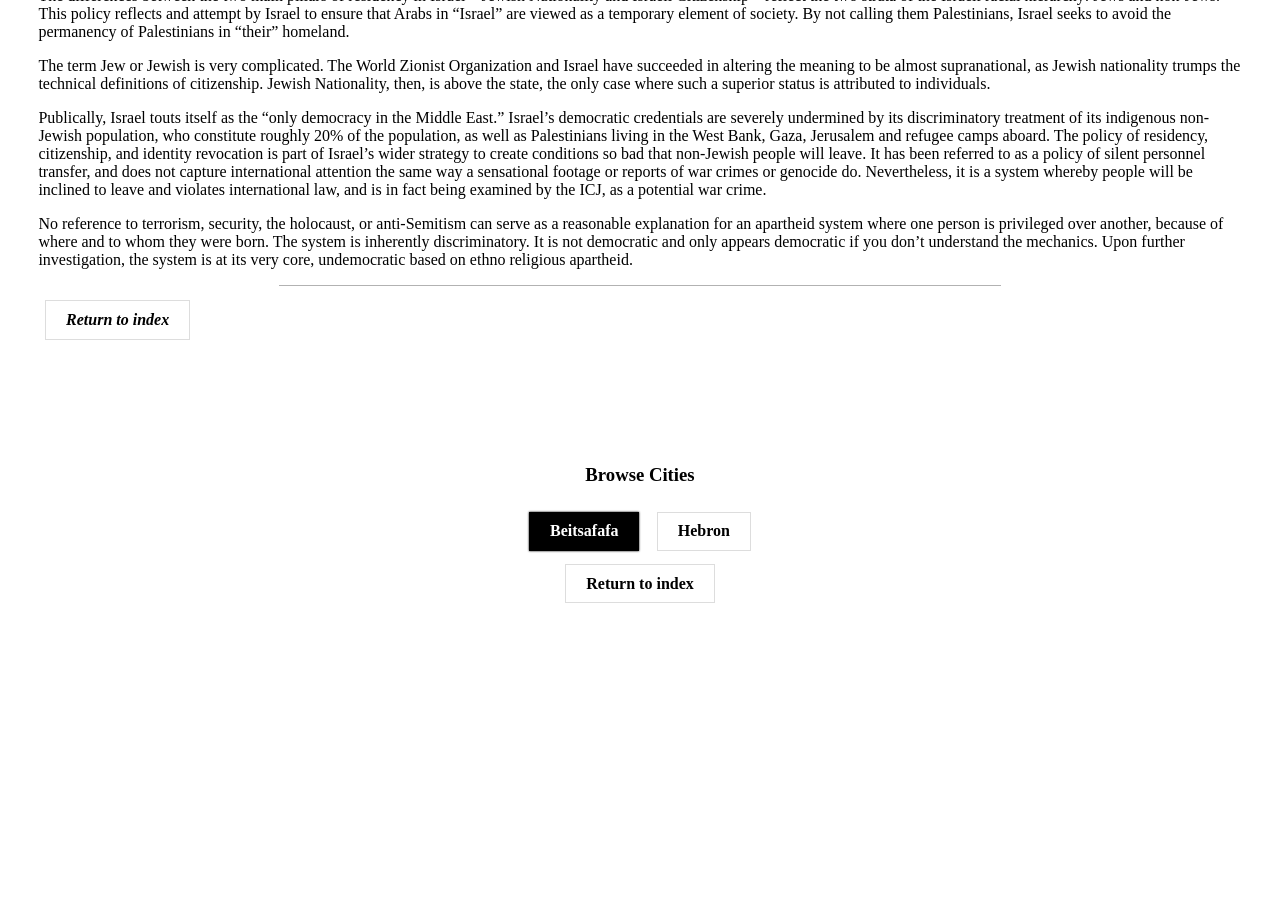
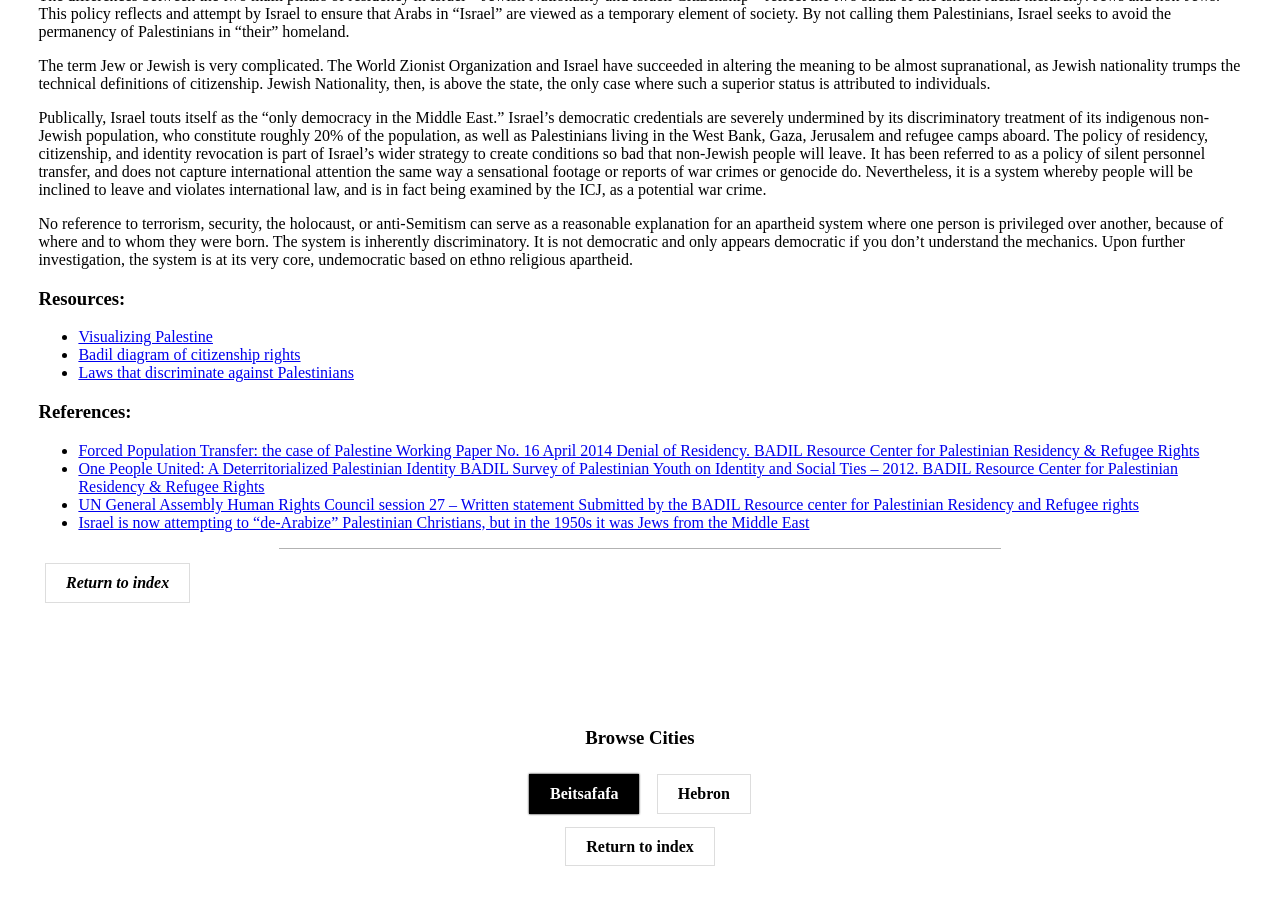
Before and after one commit to thepeopleofpalestine/thepeopleofpalestine.github.io, a Jekyll site: the page built from _cities/beitsafafa.md, in a window 1280 px wide and 900 px high, scrolled down 2563 px. Built offline with Jekyll 4.4.1, drawn with Linux system fonts in a browser that asks for light colours; some web fonts are replaced; before the commit the page ends 3200 px from its top, so only the background shows below that.

Commit message:
Update beitsafafa.md

```diff
--- a/_cities/beitsafafa.md
+++ b/_cities/beitsafafa.md
@@ -95,3 +95,15 @@ The term Jew or Jewish is very complicated. The World Zionist Organization and I
 Publically, Israel touts itself as the “only democracy in the Middle East.” Israel’s democratic credentials are severely undermined by its discriminatory treatment of its indigenous non-Jewish population, who constitute roughly 20% of the population, as well as Palestinians living in the West Bank, Gaza, Jerusalem and refugee camps aboard. The policy of residency, citizenship, and identity revocation is part of Israel’s wider strategy to create conditions so bad that non-Jewish people will leave. It has been referred to as a policy of silent personnel transfer, and does not capture international attention the same way a sensational footage or reports of war crimes or genocide do. Nevertheless, it is a system whereby people will be inclined to leave and violates international law, and is in fact being examined by the ICJ, as a potential war crime.
 
 No reference to terrorism, security, the holocaust, or anti-Semitism can serve as a reasonable explanation for an apartheid system where one person is privileged over another, because of where and to whom they were born. The system is inherently discriminatory. It is not democratic and only appears democratic if you don’t understand the mechanics. Upon further investigation, the system is at its very core, undemocratic based on ethno religious apartheid.
+
+### **Resources**:
+* [Visualizing Palestine](http://visualizingpalestine.org/visuals)
+* [Badil diagram of citizenship rights](http://badil.org/phocadownload/Badil_docs/publications/wp16-Residency.pdf)
+* [Laws that discriminate against Palestinians](http://www.badil.org/phocadownloadpap/Badil_docs/bulletins-and-briefs/bulletinno.26.pdf)
+
+### **References**:
+* [Forced Population Transfer: the case of Palestine Working Paper No. 16 April 2014 Denial of Residency. BADIL Resource Center for Palestinian Residency & Refugee Rights](http://badil.org/phocadownload/Badil_docs/publications/wp16-Residency.pdf)
+* [One People United: A Deterritorialized Palestinian Identity BADIL Survey of Palestinian Youth on Identity and Social Ties – 2012. BADIL Resource Center for Palestinian Residency & Refugee Rights](http://badil.org/phocadownload/Badil_docs/Working_Papers/WP-E-14.pdf)
+* [UN General Assembly Human Rights Council session 27 – Written statement
+ Submitted by the BADIL Resource center for Palestinian Residency and Refugee rights](http://www.badil.org/phocadownloadpap/legal-advocacy/un-human-rights-council/2014/Written%20statement%20submitted%20by%20the%20BADIL%20Resource%20center%20for%20Palestinian%20Residency%20and%20Refugee%20rights-%20End%20Israels%20policy%20of%20discriminatory%20child%20registration%20in%20Jerusalem.pdf)
+* [Israel is now attempting to “de-Arabize” Palestinian Christians, but in the 1950s it was Jews from the Middle East](http://mondoweiss.net/2014/03/attempting-palestinian-christians/)
```
